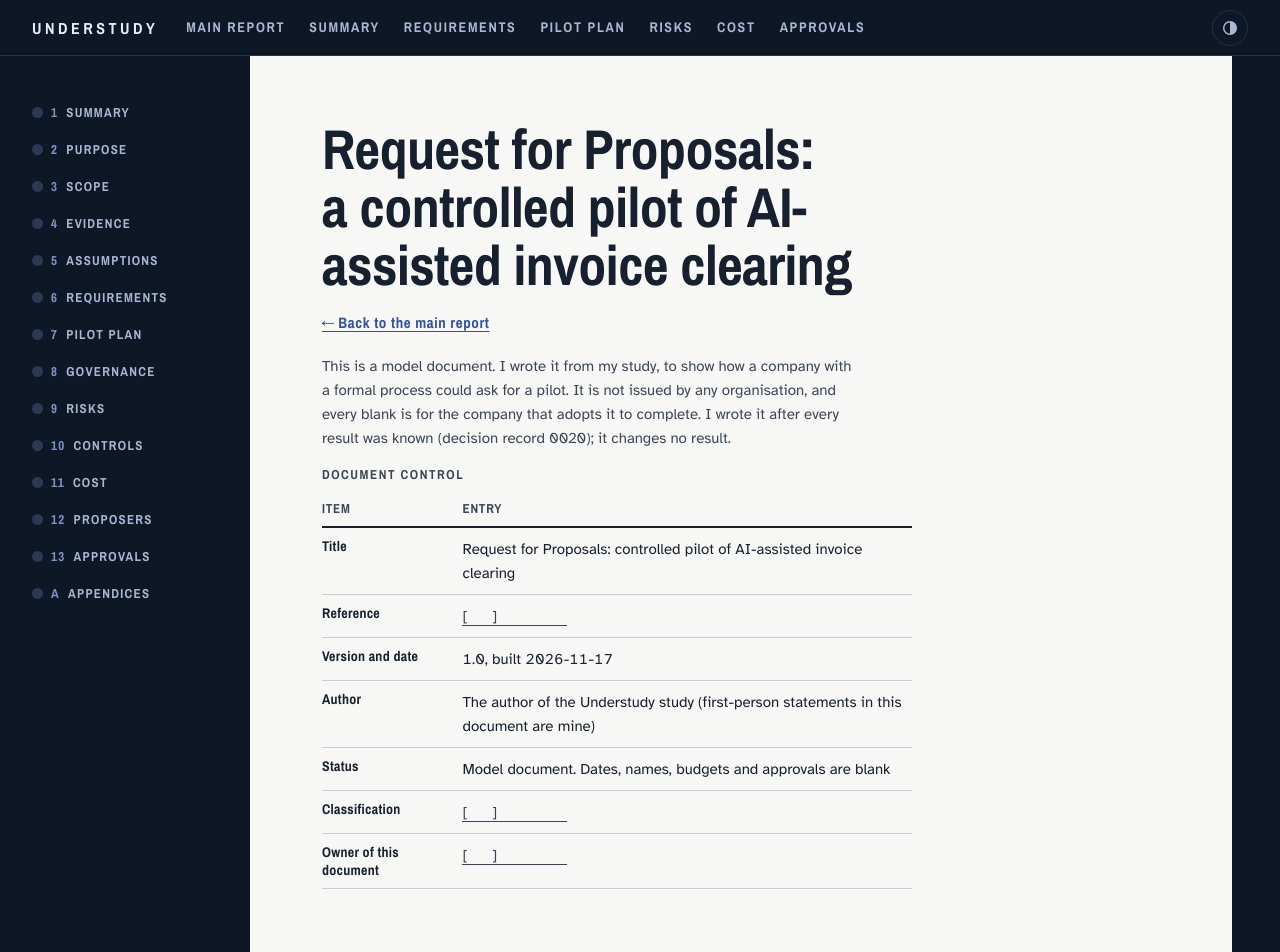
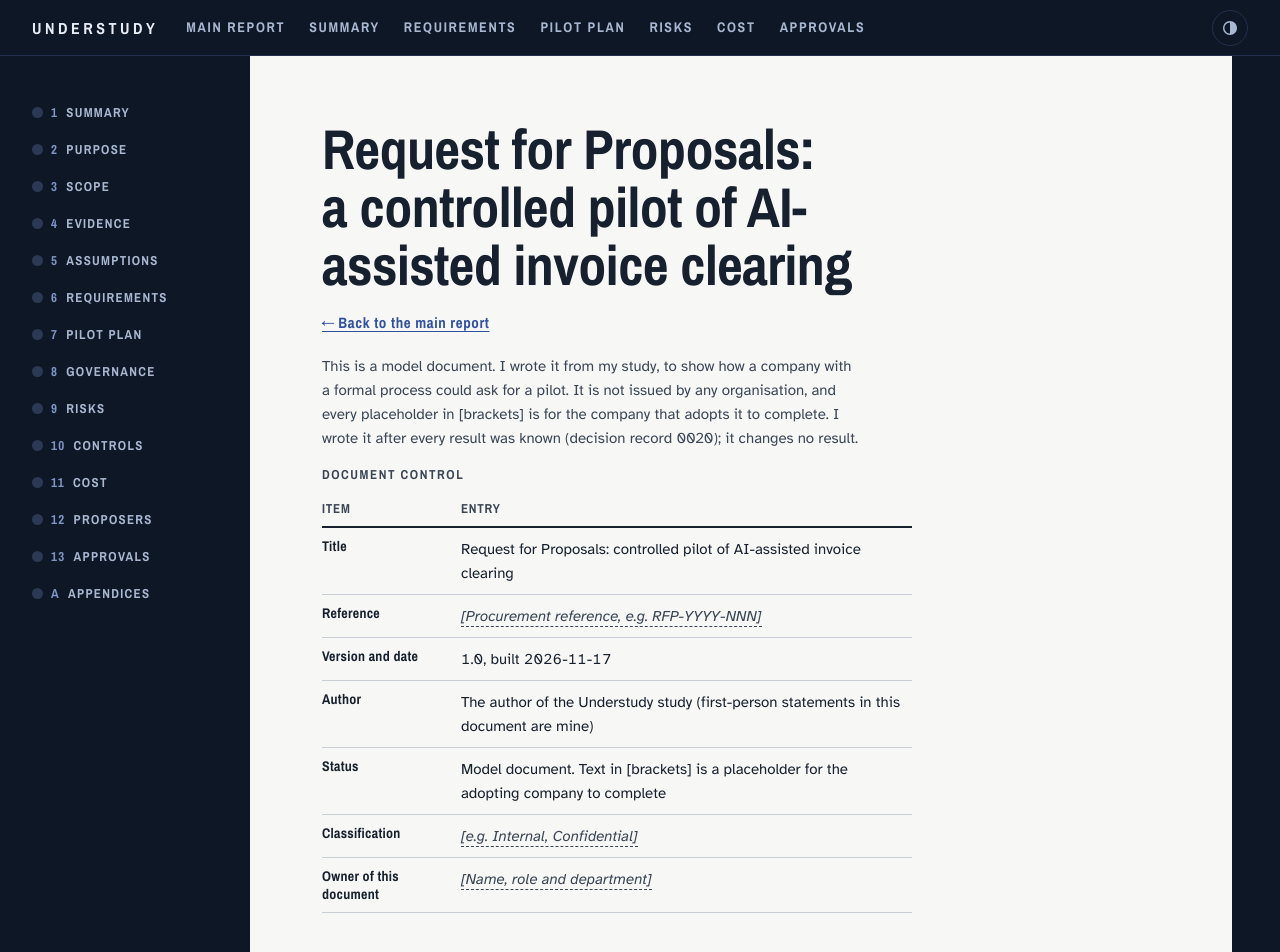
Before and after one commit to gurn3k/understudy, a plain HTML site: page site/rfp.html in a window 1280 px wide. Shown: the top 952 px of the page. Drawn offline with Linux system fonts and the light colour scheme.

Commit message:
RFP page: fill blanks with placeholder prompts in brackets
Co-Authored-By: Claude Opus 5.5 <noreply@anthropic.com>
Claude-Session: https://claude.ai/code/session_017ejETrXEFeHX2B9QCMj5wj

```diff
--- a/site/rfp.js
+++ b/site/rfp.js
@@ -8,7 +8,7 @@ const int = (n) => Math.round(n).toLocaleString("en-US");
 const half = (n) => (Number.isInteger(n) ? int(n) : n.toLocaleString("en-US", { maximumFractionDigits: 1 }));
 const pct = (x, d = 1) => (x * 100).toFixed(d) + "%";
 const usd = (x) => (x >= 1e6 ? `$${(x / 1e6).toFixed(2)}M` : x >= 1e4 ? `$${int(Math.round(x / 1000))}k` : `$${int(x)}`);
-const BLANK = '<span class="blank" aria-label="blank, to be completed">[&nbsp;&nbsp;&nbsp;&nbsp;&nbsp;&nbsp;]</span>';
+const fill = (t) => `<span class="blank" title="To be completed by the adopting company">[${t}]</span>`;
 
 /* Assumptions of mine, not measurements. Shown on the page as such. */
 const PH = { p0: 4, p2: 12, p3: 2 }; // weeks
@@ -38,15 +38,15 @@ function build(d) {
   out.push(`<section id="s0" aria-labelledby="s0-h"><div class="col">
   <h1 id="s0-h">Request for Proposals: a controlled pilot of AI-assisted invoice clearing</h1>
   <p class="jump"><a href="./">&larr; Back to the main report</a></p>
-  <p class="small">This is a model document. I wrote it from my study, to show how a company with a formal process could ask for a pilot. It is not issued by any organisation, and every blank is for the company that adopts it to complete. I wrote it after every result was known (decision record 0020); it changes no result.</p>
+  <p class="small">This is a model document. I wrote it from my study, to show how a company with a formal process could ask for a pilot. It is not issued by any organisation, and every placeholder in [brackets] is for the company that adopts it to complete. I wrote it after every result was known (decision record 0020); it changes no result.</p>
   ${tbl("Document control", ["Item", "Entry"], [
     ["Title", "Request for Proposals: controlled pilot of AI-assisted invoice clearing"],
-    ["Reference", BLANK],
+    ["Reference", fill("Procurement reference, e.g. RFP-YYYY-NNN")],
     ["Version and date", `1.0, built ${esc(d.built)}`],
     ["Author", "The author of the Understudy study (first-person statements in this document are mine)"],
-    ["Status", "Model document. Dates, names, budgets and approvals are blank"],
-    ["Classification", BLANK],
-    ["Owner of this document", BLANK],
+    ["Status", "Model document. Text in [brackets] is a placeholder for the adopting company to complete"],
+    ["Classification", fill("e.g. Internal, Confidential")],
+    ["Owner of this document", fill("Name, role and department")],
   ])}
   </div><div></div></section>`);
 
@@ -158,7 +158,7 @@ function build(d) {
   out.push(sec("s8", "8", "Governance and responsibilities", `
   <p>R is responsible, A accountable, C consulted, I informed. Names are blank; the roles are mine.</p>
   ${tbl("Responsibilities", ["Activity", "Sponsor", "Pilot Owner", "Finance Controller", "Internal Audit", "Risk and Compliance", "IT and Data", "Rulebook Owner"], raci, "raci")}
-  ${tbl("Named people", ["Role", "Name", "Date appointed"], ["Executive Sponsor", "Pilot Owner (accounts payable)", "Finance Controller", "Internal Audit", "Risk and Compliance", "IT and Data", "Rulebook Owner"].map((r) => [r, BLANK, BLANK]))}
+  ${tbl("Named people", ["Role", "Name", "Date appointed"], ["Executive Sponsor", "Pilot Owner (accounts payable)", "Finance Controller", "Internal Audit", "Risk and Compliance", "IT and Data", "Rulebook Owner"].map((r) => [r, fill("Full name, title"), fill("DD Month YYYY")]))}
   <p>The Rulebook Owner who signs a rulebook version shall not approve its promotions (segregation of duties). The Pilot Owner reports to the sponsor at each gate.</p>`));
 
   const risks = [
@@ -184,7 +184,7 @@ function build(d) {
   ${list([
     "<strong>Segregation of duties.</strong> Who writes a rulebook, who signs it and who approves promotions are different people.",
     "<strong>Change control.</strong> A rulebook version is not used until signed. A change to the bar, a limit or a phase length is a recorded change approved at a gate.",
-    "<strong>Audit trail.</strong> Every call, input and outcome is logged and kept for the retention period the company's policy sets: " + BLANK + ".",
+    "<strong>Audit trail.</strong> Every call, input and outcome is logged and kept for the retention period the company's policy sets: " + fill("e.g. 7 years, per records policy") + ".",
     "<strong>Independent review.</strong> Internal Audit reviews a sample of paid invoices before Gate 3.",
     "<strong>Existing controls.</strong> Payment-approval limits, fraud checks and period-end controls stay in force.",
     "<strong>Regulation.</strong> The company's compliance function decides which rules apply. This document does not state any.",
@@ -208,19 +208,19 @@ function build(d) {
     ["Oversight", `<span data-out="oh-basis"></span>`, `<span data-out="oh-cost"></span>`],
     ["Writing the rulebook", "Measured at API list prices on the run date; nothing per invoice", `$${cOnce.toFixed(2)}`],
     ["Integration and data access", "Yours to enter above", `<span data-out="int-cost"></span>`],
-    ["Training, change management and audit time", "Yours to estimate", BLANK],
+    ["Training, change management and audit time", "Yours to estimate", fill("US$ amount")],
     ["Total of the lines above", "", `<span data-out="total"></span>`],
   ])}
   <p>The saving on paper is the ${int(b.touches_paid)} manual steps the rulebook would have removed in the ${b.months} test months, times ${12 / b.months}, assuming no seasonality: about ${int(perYear)} a year. It is a ceiling that assumes trust from day one. The replay shows the first months are slower, and I do not estimate the steady state.</p>
   <h3>Benchmarks to collect from your own records</h3>
   <p>I quote no outside figure. Published accounts-payable benchmarks vary widely with definitions and sample, so the pilot should measure your own. Fill in these before Gate 1.</p>
-  ${tbl("Baseline measures", ["Measure", "Your figure", "Source and date"], ["Cost to process one invoice", "Share of invoices paid with no manual touch", "Share of invoices needing a correction before payment", "Minutes per manual check", "Minutes to resolve an exception", "Cost of fixing a payment after it was made", "Share of payments corrected after payment", "Invoices per month, by kind", "Annual volume trend and seasonal peaks"].map((m) => [m, BLANK, BLANK]))}`));
+  ${tbl("Baseline measures", ["Measure", "Your figure", "Source and date"], ["Cost to process one invoice", "Share of invoices paid with no manual touch", "Share of invoices needing a correction before payment", "Minutes per manual check", "Minutes to resolve an exception", "Cost of fixing a payment after it was made", "Share of payments corrected after payment", "Invoices per month, by kind", "Annual volume trend and seasonal peaks"].map((m) => [m, fill("Value, with unit"), fill("System or report, period")]))}`));
 
   out.push(sec("s12", "12", "Instructions to proposers, timetable and evaluation", `
   <p>A proposer may be an internal team or an outside supplier. A response shall follow the section numbers of this document, answer M1 to M8 and D1 to D4 one by one, and state every assumption it changes.</p>
-  ${tbl("Timetable (proposed offsets from the issue date)", ["Event", "Offset", "Date"], [["Issue date", "T", BLANK], ["Questions close", "T + 2 weeks", BLANK], ["Answers published to all proposers", "T + 3 weeks", BLANK], ["Responses due", "T + 4 weeks", BLANK], ["Shortlist and clarifications", "T + 6 weeks", BLANK], ["Decision and Gate 1 package", "T + 8 weeks", BLANK]])}
+  ${tbl("Timetable (proposed offsets from the issue date)", ["Event", "Offset", "Date"], [["Issue date", "T", fill("DD Month YYYY")], ["Questions close", "T + 2 weeks", fill("DD Month YYYY")], ["Answers published to all proposers", "T + 3 weeks", fill("DD Month YYYY")], ["Responses due", "T + 4 weeks", fill("DD Month YYYY")], ["Shortlist and clarifications", "T + 6 weeks", fill("DD Month YYYY")], ["Decision and Gate 1 package", "T + 8 weeks", fill("DD Month YYYY")]])}
   <h3>What a response contains</h3>
-  ${list(["Approach, mapped to the requirements.", "Plan against the phases and gates in section 7, with named people.", "Cost, in the format of section 11, with every assumption stated.", "Evidence of relevant past work and references.", "Declarations: conflicts of interest, confidentiality, data handling.", "Validity of the offer: " + BLANK + " days.", "An exit plan."])}
+  ${list(["Approach, mapped to the requirements.", "Plan against the phases and gates in section 7, with named people.", "Cost, in the format of section 11, with every assumption stated.", "Evidence of relevant past work and references.", "Declarations: conflicts of interest, confidentiality, data handling.", "Validity of the offer: " + fill("e.g. 90") + " days.", "An exit plan."])}
   <h3>Evaluation criteria</h3>
   <p>The weights are my proposal; the issuer sets its own and publishes them to proposers.</p>
   ${tbl("Proposed weights", ["Criterion", "Weight (points of 100)"], [["Safety and controls (M1 to M8, section 10)", "25"], ["Approach and measurement", "25"], ["Cost", "20"], ["Delivery plan and governance", "15"], ["Team and experience", "10"], ["Exit and portability", "5"]])}
@@ -229,7 +229,7 @@ function build(d) {
 
   out.push(sec("s13", "13", "Approvals and sign-off", `
   <p>I recommend that each person below signs once, at Gate 1, and again at Gate 4.</p>
-  ${tbl("Sign-off", ["Role", "Name", "Decision", "Signature", "Date"], ["Executive Sponsor", "Pilot Owner", "Finance Controller", "Internal Audit", "Risk and Compliance"].map((r) => [r, BLANK, "Approve / Reject", BLANK, BLANK]))}`));
+  ${tbl("Sign-off", ["Role", "Name", "Decision", "Signature", "Date"], ["Executive Sponsor", "Pilot Owner", "Finance Controller", "Internal Audit", "Risk and Compliance"].map((r) => [r, fill("Full name, title"), "Approve / Reject", fill("Signature"), fill("DD Month YYYY")]))}`));
 
   out.push(sec("ap", "App.", "Appendices", `
   <h3>A. Glossary</h3>
@@ -247,7 +247,7 @@ function build(d) {
   <h3>C. Benchmarks to collect</h3>
   <p>See the table at the end of section 11.</p>
   <h3>D. Change log</h3>
-  ${tbl("Changes", ["Version", "Date", "Change", "Approved by"], [["1.0", esc(d.built), "First issue as a model document", BLANK]])}`));
+  ${tbl("Changes", ["Version", "Date", "Change", "Approved by"], [["1.0", esc(d.built), "First issue as a model document", fill("Name, role")]])}`));
   return out;
 }
 
--- a/site/style.css
+++ b/site/style.css
@@ -353,7 +353,7 @@ table.rfp th, table.rfp td { text-align: left; }
 table.rfp tbody th { font: 700 14px/1.3 var(--display); letter-spacing: .02em; padding-left: 0; }
 table.raci td, table.raci thead th:not(:first-child) { text-align: center; }
 table.raci { min-width: 640px; }
-.blank { display: inline-block; min-width: 7em; border-bottom: 1px solid var(--ink-2); color: var(--ink-2); line-height: 1.2; }
+.blank { display: inline-block; min-width: 7em; border-bottom: 1px dashed var(--ink-2); color: var(--ink-2); font-style: italic; line-height: 1.3; }
 @media print {
   .bar, .cues, .skip, .theme, .drawer { display: none !important; }
   body, .script { background: #fff !important; color: #000 !important; }
```
